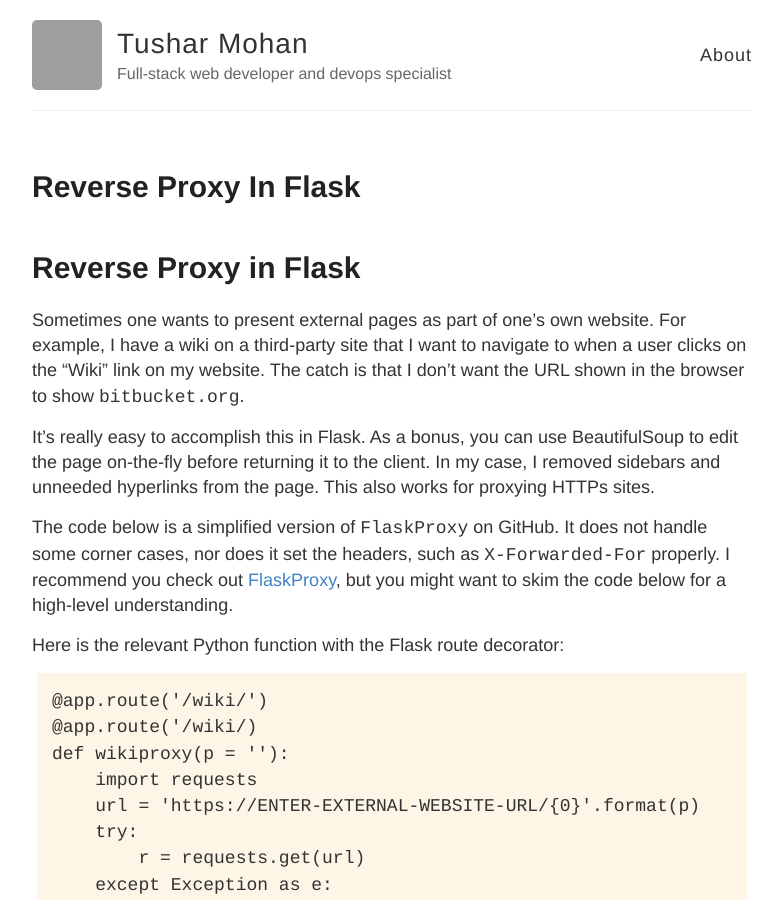
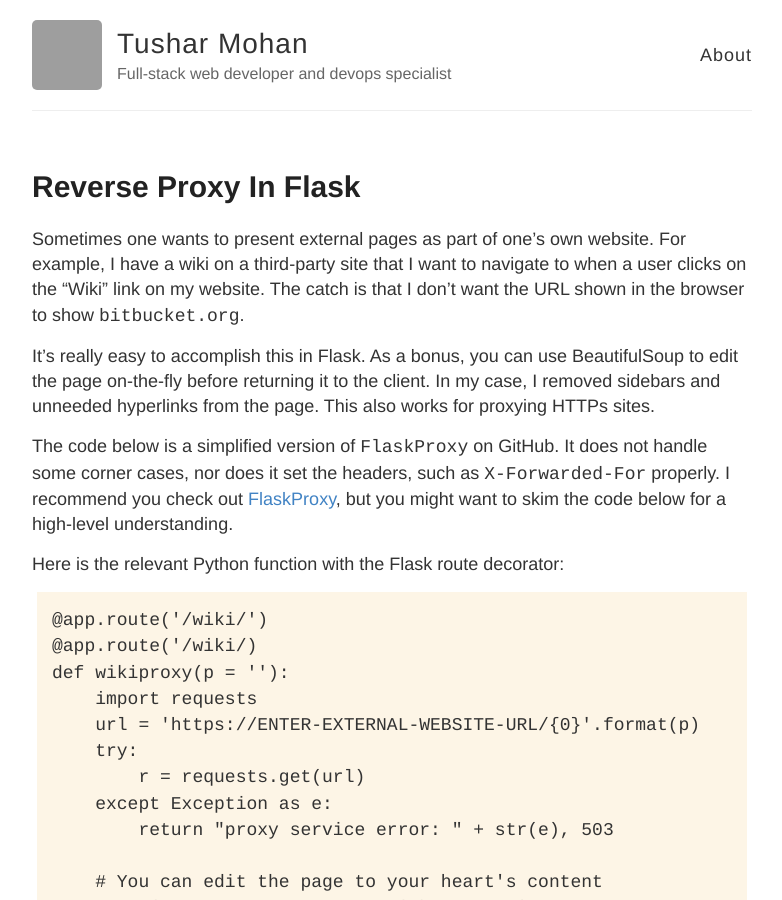
Before and after one commit to tushar-mohan/tushar-mohan.github.io, a Jekyll site: the page built from _posts/2017-11-09-reverse-proxy-in-flask.md, in a window 1280 px wide and 900 px high. Shown: the whole window, without its empty margins (248-1030 px from the left). Built offline with Jekyll 4.4.1, drawn with Linux system fonts in a browser that asks for light colours; our own code applies the rules of GitHub Pages for plain Markdown files; grey boxes are pictures that could not be loaded.

Commit message:
removed duplicate header

```diff
--- a/_posts/2017-11-09-reverse-proxy-in-flask.md
+++ b/_posts/2017-11-09-reverse-proxy-in-flask.md
@@ -1,5 +1,3 @@
-# Reverse Proxy in Flask
-
 Sometimes one wants to present external pages as part of one’s own website.
 For example, I have a wiki on a third-party site that I want to navigate to
 when a user clicks on the “Wiki” link on my website. The catch is that
```
